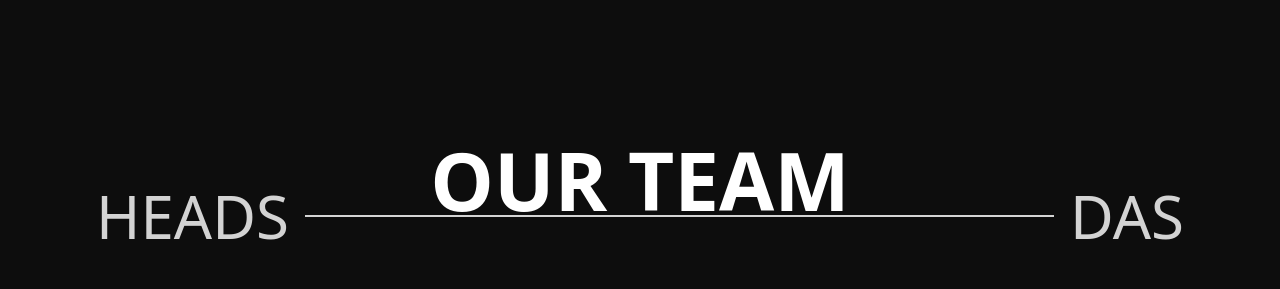
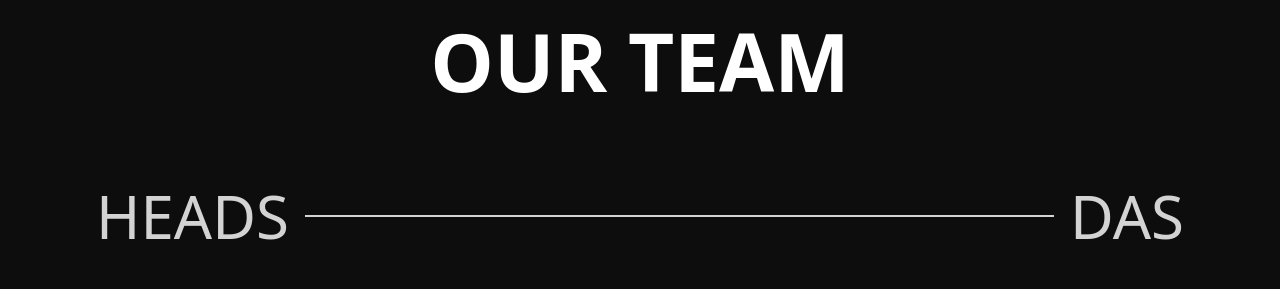
Before and after one commit to ishikamanchanda30/DASBVP, a React (Vite) app: page /team in a window 1280 px wide. Shown: the part 680-969 px from the top of the page. Built offline with nearby package versions, Linux system fonts and the light colour scheme; grey boxes are pictures that could not be loaded.

Commit message:
Fixed our team

```diff
--- a/src/Components/HeadCard.tsx
+++ b/src/Components/HeadCard.tsx
@@ -3,7 +3,7 @@ import heads from '../data/Teams'
 const HeadCard = () => {
     return (
 
-            <div className="flex flex-wrap justify-between items-center gap-x-20 gap-y-10 w-full md:w-4/5 h-[80%] w-full">
+            <div className="flex flex-wrap justify-between items-center gap-x-10 gap-y-10 md:w-4/5 h-[80%] w-full">
                 {heads.map((head, index) => (
                     <div key={index} className="relative h-[45%] w-4/5 overflow-hidden rounded-xl md:w-1/5">
                         <img
--- a/src/Components/TeamHeading.tsx
+++ b/src/Components/TeamHeading.tsx
@@ -20,7 +20,7 @@ const TeamHeading: React.FC = () => {
         handleScroll();
         return () => window.removeEventListener('scroll', handleScroll);
     }, []);
-    const yPosition = `${(scrollPositionY) * 25}%`;
+    const yPosition = `${(scrollPositionY) * 130}%`;
     const fontSize = `${5 + (scrollPositionY * 4)}rem`;
 
     return (
@@ -28,7 +28,7 @@ const TeamHeading: React.FC = () => {
             <h1 className='' style={{
                 position: 'absolute',
                 fontSize: fontSize,
-                transform: 'translateY(100%)',
+                transform: 'translateY(1%)',
                 bottom: yPosition,
                 transition: 'font-size 0.1s ease-in ease-out',
                 zIndex: 10,
--- a/src/Pages/Team.tsx
+++ b/src/Pages/Team.tsx
@@ -5,9 +5,11 @@ const Team: React.FC = () => {
   return (
     <div className=" bg-[#0D0D0D] flex flex-col ">
       <TeamHeading />
-      <div >
-      <Heads/>
+      <div className='min-h-screen'>
+
+      <Heads />
       </div>
+
     </div>
   )
 }
```
Also changed, not shown: 1 other file (tests, documents, lock files or other folders).
